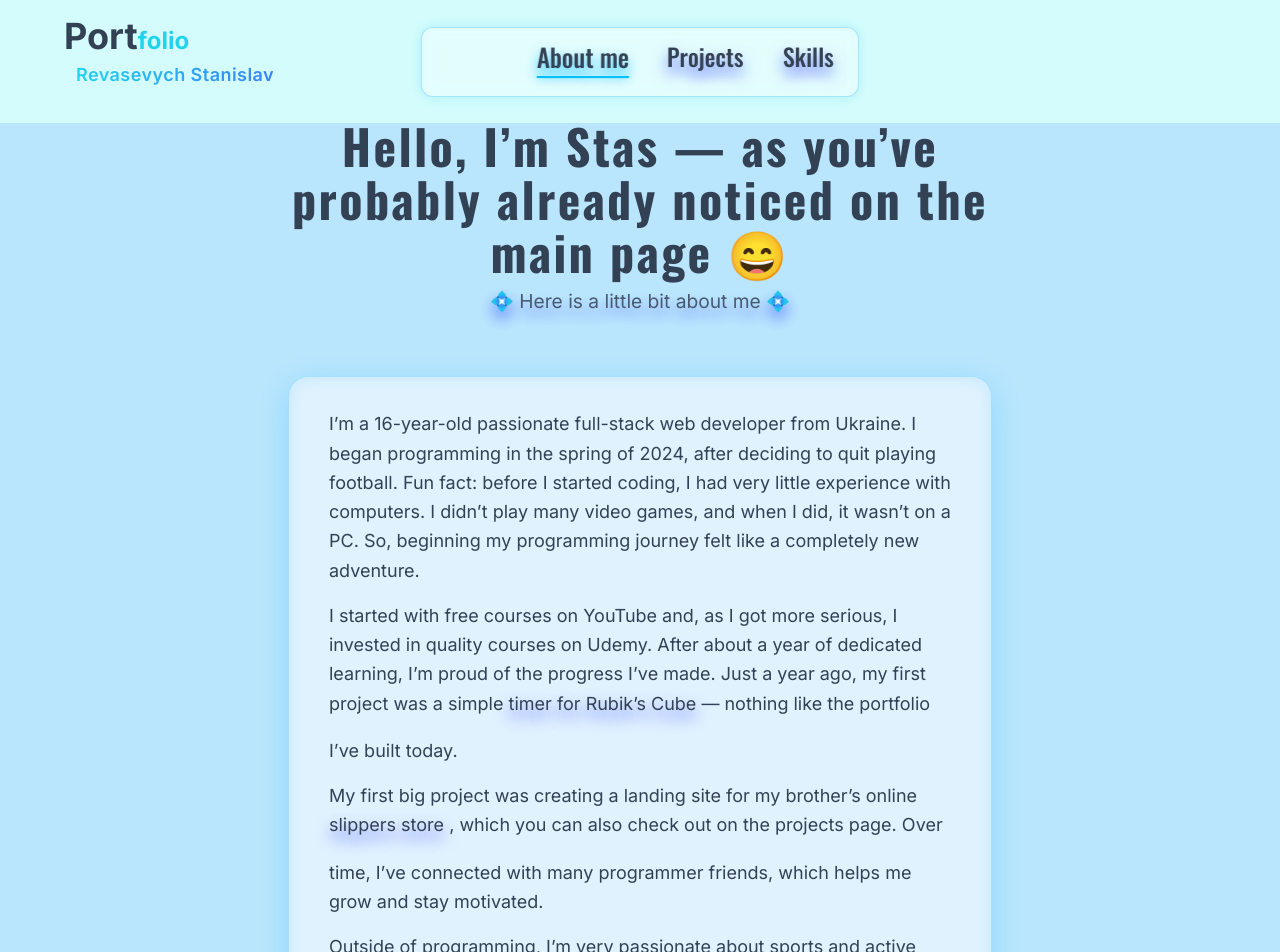
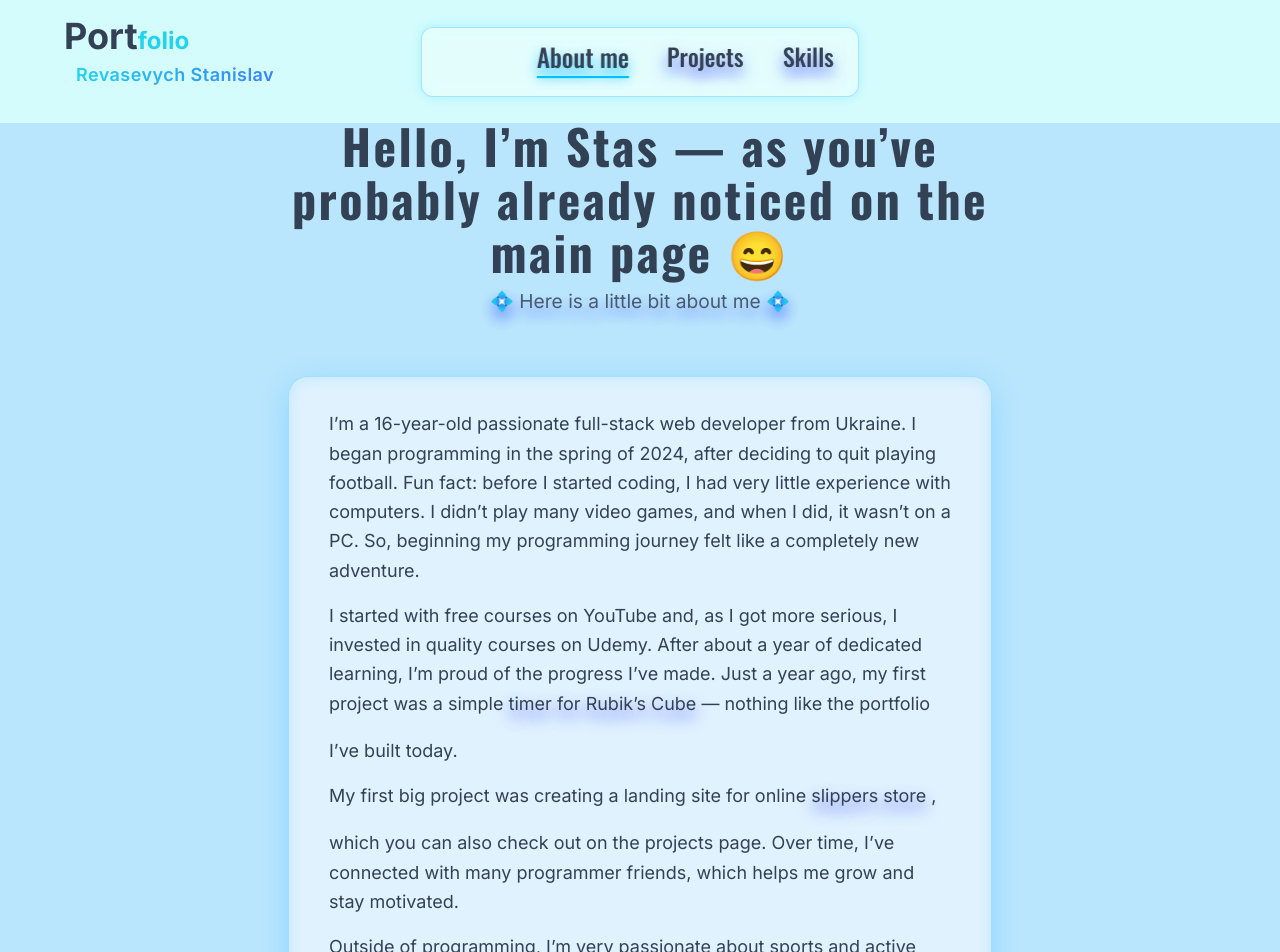
Before and after one commit to starewxz/portfolio, a React (Vite) app: page /about in a window 1280 px wide. Shown: the top 952 px of the page. Built offline with nearby package versions, Linux system fonts and the light colour scheme.

Commit message:
change the about text

```diff
--- a/src/pages/aboutPage.jsx
+++ b/src/pages/aboutPage.jsx
@@ -88,7 +88,7 @@ const AboutPage = () => {
                     </p>
 
                     <p className="mb-4 leading-relaxed">
-                        My first big project was creating a landing site for my brother’s online{" "}
+                        My first big project was creating a landing site for online{" "}
                         <p className="fancy-link cursor-pointer" onClick={() => navigate("/projects/projectDetails/fluffy-steps")}>
                           slippers store
                         </p>{" "}
```
